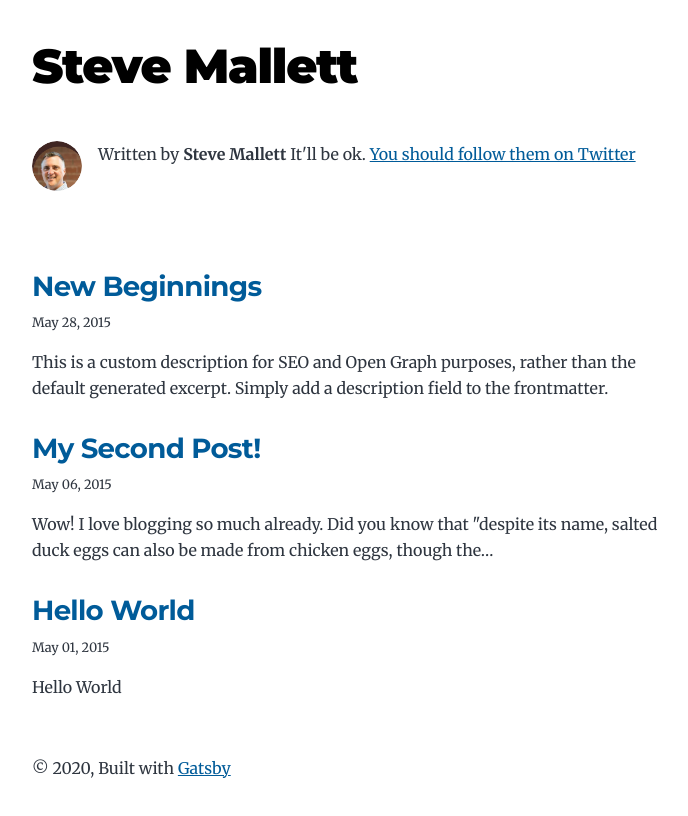
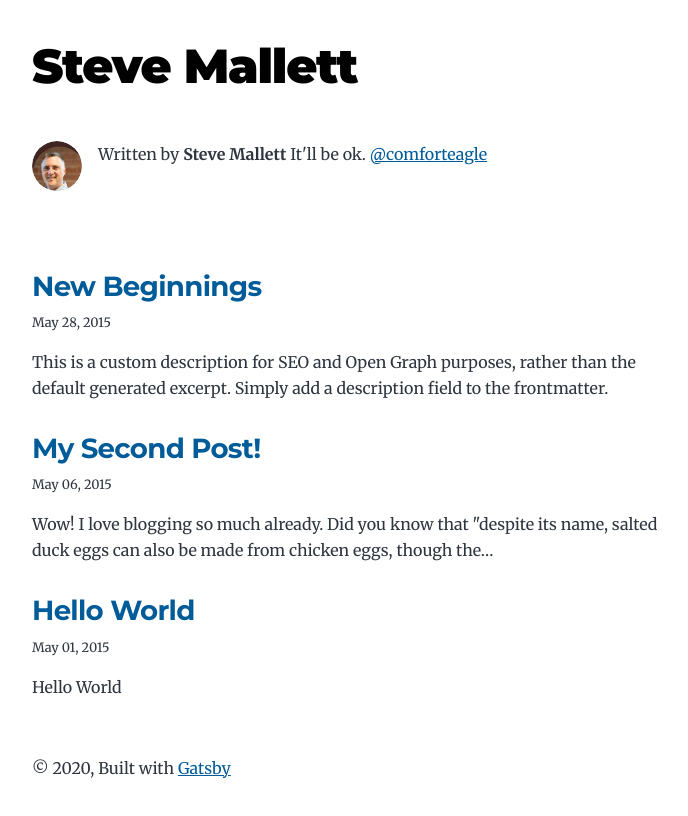
Before and after one commit to superlowburn/smcom, a Gatsby site: page / in a window 1280 px wide. Shown: the whole page, without its empty margins (292-980 px from the left). Built offline with nearby package versions, Linux system fonts and the light colour scheme; Gatsby itself is replaced by a stand-in of ours.

Commit message:
Update bio.js

```diff
--- a/src/components/bio.js
+++ b/src/components/bio.js
@@ -56,7 +56,7 @@ const Bio = () => {
           Written by <strong>{author.name}</strong> {author?.summary || null}
           {` `}
           <a href={`https://twitter.com/${social?.twitter || ``}`}>
-            You should follow them on Twitter
+            @comforteagle
           </a>
         </p>
       )}
```
